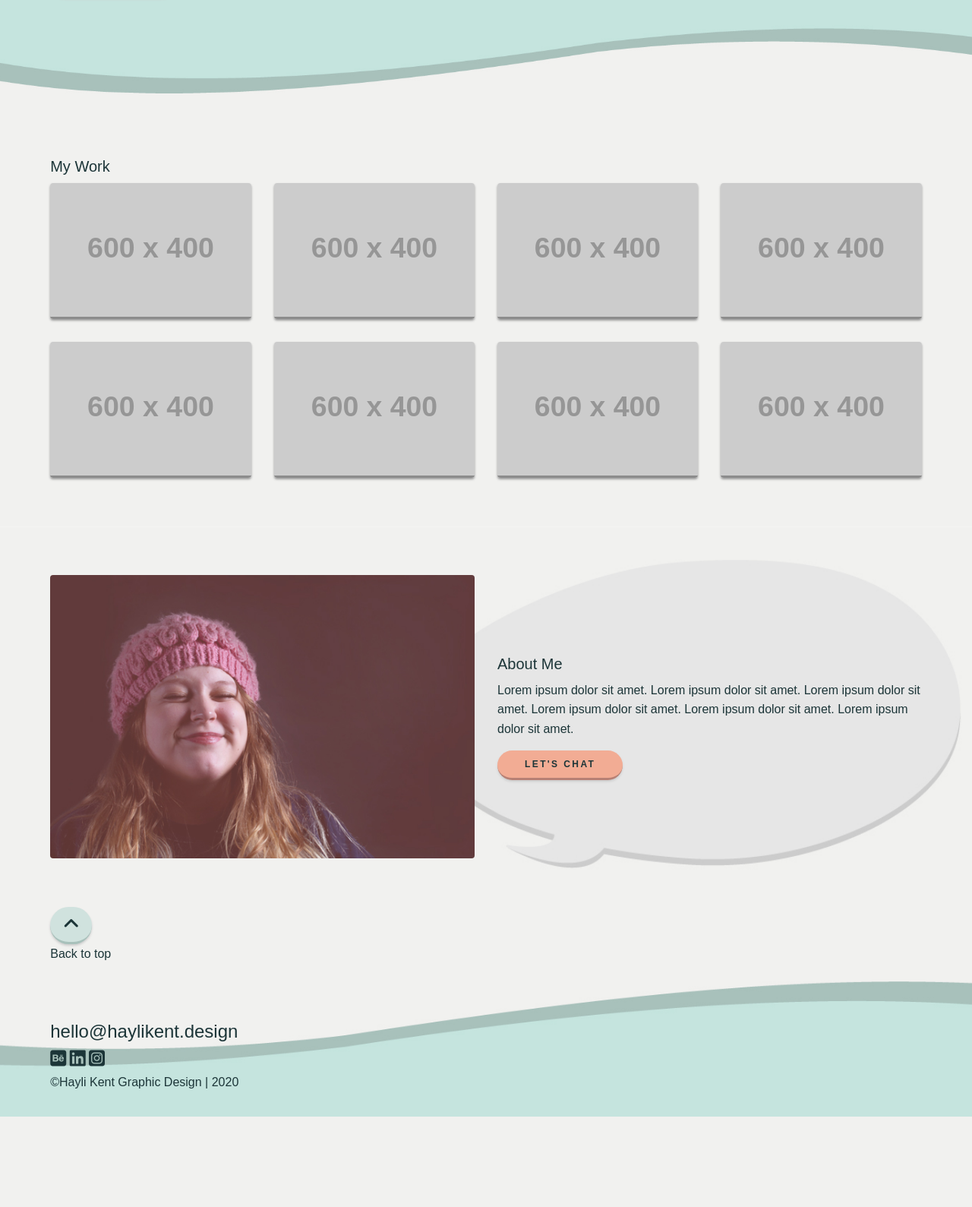
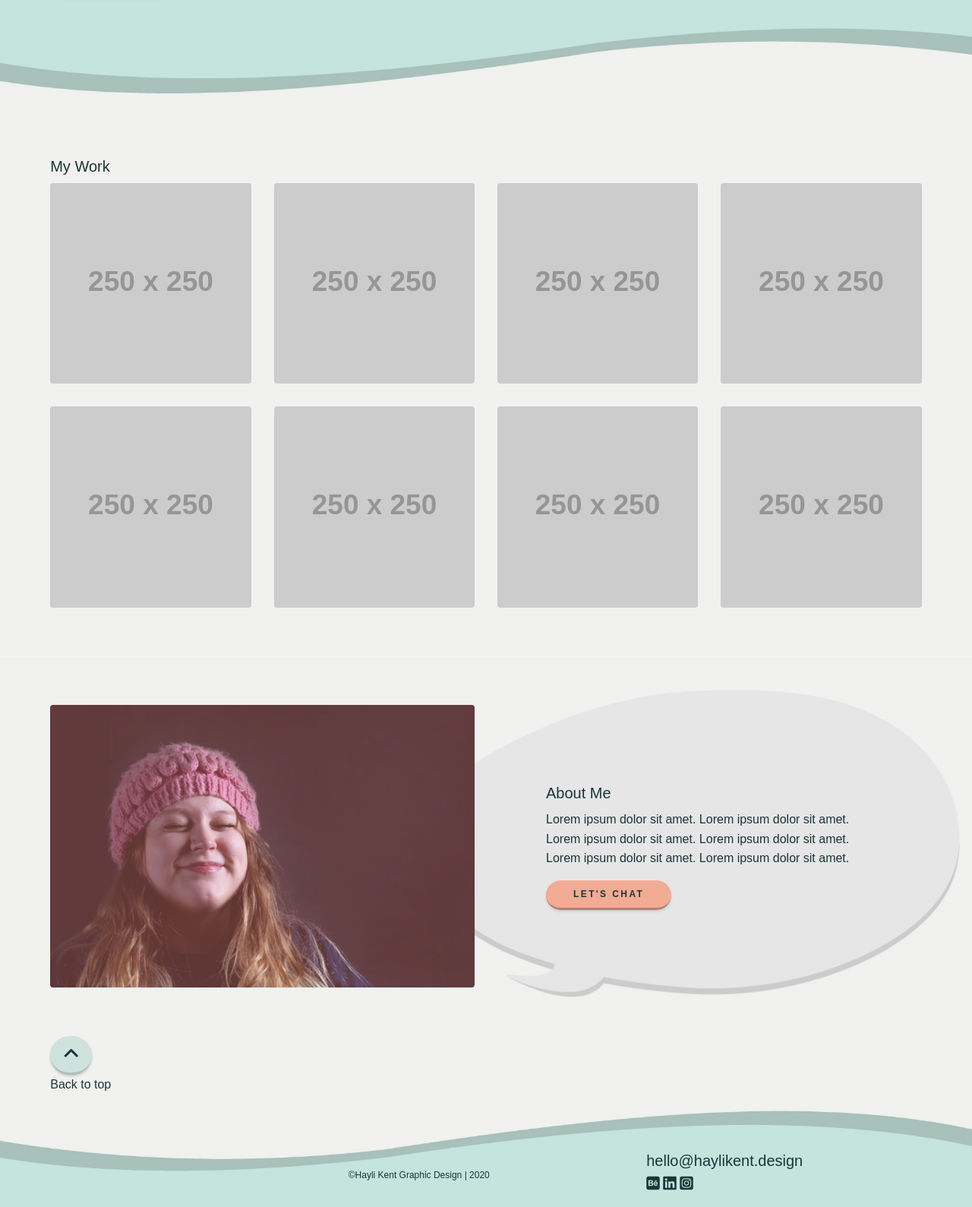
Before and after one commit to haylikent/hayli-kent-design, a plain HTML site: page index.html in a window 1280 px wide. Shown: the part 421-2010 px from the top of the page at 76% size. Before the commit the page ends 1891 px from the top, so only its background shows below. Drawn offline with Linux system fonts and the light colour scheme; placeholder pictures from the web are drawn by us; a web font is replaced by a local one.

Commit message:
fixed some issues from github feedback

```diff
--- a/css/main.css
+++ b/css/main.css
@@ -203,13 +203,7 @@ p, h1, h2, h3, h4 {
 
 
 
-footer a {
-  color: #1c3538;
-  font-size: 1.5em;
-}
-footer a:hover {
-  color: #e1827c;
-}
+
 
 
 @media screen and (min-width: 40em) {
@@ -229,47 +223,8 @@ footer a:hover {
 }
   /* ---------------- IMAGE HOVERS ----------------- */
 
-  .kent-image {
-    font-size: .75rem;
-    font-family: helvetica;
-    text-decoration: none;
-    text-transform: uppercase;
-    letter-spacing: .2em;
-    border-radius: 4px;
-    border-bottom: 0.25em solid #8C8C8C;
-    -moz-transition: 0.1s;
-    -webkit-transition: 0.1s;
-    transition: 0.1s;
-    box-shadow: 0 2px 3px #999;
-    position: relative;
-  }
-  .kent-image:hover {
-    border-bottom-width: 0;
-    margin-top: 3px;
-    opacity: .8;
-  }
-
-  /* *, *:before, *:after{
-    margin: 0;
-    padding: 0;
-    -webkit-box-sizing: border-box;
-    -moz-box-sizing:border-box;
-    box-sizing: border-box;
-  }
 
 
-  @media screen and (max-width: 640px){
-    .container{
-      display: block;
-      width: 100%;
-    }
-  }
-
-  @media screen and (min-width: 900px){
-    .container{
-      width: 33.33333%;
-    }
-  }
 
 
   .content {
@@ -277,6 +232,7 @@ footer a:hover {
     width: 100%;
     margin: auto;
     overflow: hidden;
+
   }
 
   .content .content-overlay {
@@ -289,9 +245,9 @@ footer a:hover {
     bottom: 0;
     right: 0;
     opacity: 0;
-    -webkit-transition: all 0.4s ease-in-out 0s;
-    -moz-transition: all 0.4s ease-in-out 0s;
-    transition: all 0.4s ease-in-out 0s;
+    transition: 0.1s;
+    -moz-transition: 0.1s;
+    -webkit-transition: 0.1s;
   }
 
   .content:hover .content-overlay{
@@ -308,30 +264,25 @@ footer a:hover {
     padding-left: 1.5em;
     padding-right: 1em;
     width: 100%;
-    top: 75%;
-    left: 50%;
+    top: 0%;
+    left: 0%;
     opacity: 0;
-    -webkit-transform: translate(-50%, -50%);
-    -moz-transform: translate(-50%, -50%);
-    transform: translate(-50%, -50%);
-    -webkit-transition: all 0.3s ease-in-out 0s;
-    -moz-transition: all 0.3s ease-in-out 0s;
-    transition: all 0.3s ease-in-out 0s;
+
   }
-
   .content:hover .content-details{
-    top: 75%;
-    left: 50%;
+    top: 60%;
+    left: 0%;
     opacity: 1;
+    color: #fff;
   }
-
+   .content-details p, .content-details h3 {
+     color: #fff;
+   }
  .content {
    color: #fff;
  }
 
-  .fadeIn-left{
-    left: 20%;
-  }
+
 
 
   /* ---------------- TYPOGRAPHY ------------------------------------- */
@@ -400,7 +351,7 @@ h3 {
   background-color: #d0e2de;
   font-size: .75rem;
   font-family: helvetica;
-  padding: 10px 17px;
+  padding: 11px 17px;
   border-radius: 50px;
   border-bottom: 3px solid #a8c1bb;
   -moz-transition: 0.1s;
@@ -432,6 +383,8 @@ a.arrow {
     padding-bottom: 2rem;
     width: 92%;
   }
+
+
 /* Galaxy S5 portrait */
 @media screen
   and (device-width: 360px)
@@ -457,11 +410,35 @@ a.arrow {
     #back-to-top.grid-container {
       padding-bottom: 0;
     }
+
+    #about .align-self-middle{
+      padding: 1.5rem;
+    }
     }
 
+    @media screen and (min-width: 64em) {
+      #about .align-self-middle{
+        padding: 4rem;
+      }
+    }
     footer .grid-container {
-      padding-top: 3.5em;
-      padding-bottom: 1em;
+      padding-top: 3.5rem;
+      padding-bottom: 1rem;
+    }
+
+
+     /* ---------------- FOOTER ------------------------------------- */
+
+     footer a {
+      color: #1c3538;
+      font-size: 1.25em;
+    }
+    footer a:hover {
+      color: #e1827c;
+    }
+
+    footer .align-self-bottom {
+      font-size: .75rem;
     }
   /* ----------------- ASPECT RATIOS ------------------------------------------- */
 
@@ -556,6 +533,15 @@ div[class*="ratio-"] img {
  .inherit {
    display: inherit;
  }
- @media screen and (min-width: 64em) {
+ .float-right-small {
+   float: right;
+ }
+ .small-display-none {
+   display: none;
+ }
+ @media screen and (min-width: 40em) {
+ .float-right-small {
+   float:none;
+ }
 
   }
--- a/index.html
+++ b/index.html
@@ -31,6 +31,8 @@
         </nav>
       </div>
     </div>
+
+
     <div class="grid-container">
       <div class="grid-x">
         <div class="cell small-12 medium-7">
@@ -48,66 +50,8 @@
   <main>
 <section class="grid-container" id="work">
   <h2>My Work</h2>
-  <div class="grid-x grid-margin-x grid-margin-y">
 
-
-    <div class="cell small-12 medium-6 large-3">
-      <a href="continental-commons.html">
-        <img src="https://via.placeholder.com/600x400" class="kent-image">
-      </a>
-    </div>
-
-    <div class="cell small-12 medium-6 large-3">
-      <a href="etsy.html">
-        <img src="https://via.placeholder.com/600x400" class="kent-image">
-      </a>
-    </div>
-
-    <div class="cell small-12 medium-6 large-3">
-      <a href="etsy.html">
-        <img src="https://via.placeholder.com/600x400" class="kent-image">
-      </a>
-    </div>
-
-    <div class="cell small-12 medium-6 large-3">
-      <a href="etsy.html">
-        <img src="https://via.placeholder.com/600x400" class="kent-image">
-      </a>
-    </div>
-
-    <div class="cell small-12 medium-6 large-3">
-      <a href="etsy.html">
-        <img src="https://via.placeholder.com/600x400" class="kent-image">
-      </a>
-    </div>
-
-    <div class="cell small-12 medium-6 large-3">
-      <a href="etsy.html">
-        <img src="https://via.placeholder.com/600x400" class="kent-image">
-      </a>
-    </div>
-
-    <div class="cell small-12 medium-6 large-3">
-      <a href="etsy.html">
-        <img src="https://via.placeholder.com/600x400" class="kent-image">
-      </a>
-    </div>
-
-    <div class="cell small-12 medium-6 large-3">
-      <a href="etsy.html">
-        <img src="https://via.placeholder.com/600x400" class="kent-image">
-      </a>
-    </div>
-
-
-  </div>
-  </section>
-
-
-
-
-
-<!-- <div class="grid-x grid-margin-x grid-margin-y">
+<div class="grid-x grid-margin-x grid-margin-y">
 
       <div class="container cell small-12 medium-6 large-3">
         <a href="etsy.html">
@@ -127,8 +71,8 @@
           <div class="content">
             <div class="content-overlay img-rounded"></div>
             <img class="content-image img-rounded" src="https://via.placeholder.com/250">
-            <div class="content-details fadeIn-left">
-              <h3>NEWP</h3>
+            <div class="content-details">
+              <h3>Nebraska Writing Project</h3>
               <p>Branding & Campaign</p>
             </div>
           </div>
@@ -140,8 +84,8 @@
             <div class="content">
               <div class="content-overlay img-rounded"></div>
               <img class="content-image img-rounded" src="https://via.placeholder.com/250">
-              <div class="content-details fadeIn-left">
-                <h3>IDA</h3>
+              <div class="content-details">
+                <h3>International Darksky Association</h3>
                 <p>Social Activism</p>
               </div>
             </div>
@@ -153,24 +97,24 @@
               <div class="content">
                 <div class="content-overlay img-rounded"></div>
                 <img class="content-image img-rounded" src="https://via.placeholder.com/250">
-                <div class="content-details fadeIn-left">
+                <div class="content-details">
                   <h3>Peter Pan</h3>
                   <p>Book Design</p>
                 </div>
               </div>
               </a>
-            </div> -->
+            </div>
 
 
       <!-- second row -->
-      <!-- <div class="container cell small-12 medium-6 large-3">
+    <div class="container cell small-12 medium-6 large-3">
         <a href="continental-commons.html">
           <div class="content">
             <div class="content-overlay img-rounded"></div>
             <img class="content-image img-rounded" src="https://via.placeholder.com/250">
-            <div class="content-details fadeIn-left">
-              <h3 class="smaller">Continental Commons</h3>
-              <p>Branding, Booklet, & Website</p>
+            <div class="content-details">
+              <h3>Continental Commons</h3>
+              <p>Branding, Publication, & Website</p>
             </div>
           </div>
           </a>
@@ -181,7 +125,7 @@
             <div class="content">
               <div class="content-overlay img-rounded"></div>
               <img class="content-image img-rounded" src="https://via.placeholder.com/250">
-              <div class="content-details fadeIn-left">
+              <div class="content-details">
                 <h3>Period Co.</h3>
                 <p>Branding & Packaging</p>
               </div>
@@ -194,8 +138,8 @@
               <div class="content">
                 <div class="content-overlay img-rounded"></div>
                 <img class="content-image img-rounded" src="https://via.placeholder.com/250">
-                <div class="content-details fadeIn-left">
-                  <h3 class="smaller">Wands for Wildlife</h3>
+                <div class="content-details">
+                  <h3>Wands for Wildlife</h3>
                   <p>Website Design</p>
                 </div>
               </div>
@@ -207,26 +151,27 @@
                 <div class="content">
                   <div class="content-overlay img-rounded"></div>
                   <img class="content-image img-rounded" src="https://via.placeholder.com/250">
-                  <div class="content-details fadeIn-left">
-                    <h3 class="smaller">Little Free Library</h3>
+                  <div class="content-details">
+                    <h3>Little Free Libraries</h3>
                     <p>Branding & Campaign</p>
                   </div>
                 </div>
                 </a>
-              </div> -->
+              </div>
+              </div>
 
-
+            </section>
 
     <section id="about">
       <div class="grid-container">
       <div class="grid-x grid-margin-x">
-        <img class="cell small-12 medium-6 img-rounded" src="img/studio-portrait.jpg" width="300">
+        <img class="cell small-12 medium-6 img-rounded" src="img/studio-portrait.jpg">
 
         <div class="cell small-12 medium-6 align-self-middle">
           <h2>About Me</h2>
           <p>Lorem ipsum dolor sit amet. Lorem ipsum dolor sit amet. Lorem ipsum dolor sit amet. Lorem ipsum dolor sit
             amet. Lorem ipsum dolor sit amet. Lorem ipsum dolor sit amet.</p>
-          <a class="kent-button" href="mailto:hello@haylikent.design"><b>Let's Chat</b></a>
+          <a class="kent-button float-right-small" href="mailto:hello@haylikent.design"><b>Let's Chat</b></a>
 
         </div>
       </div>
@@ -246,9 +191,14 @@
 
   <footer id="contact">
     <div class="grid-container">
-      <div class="grid-x">
+      <div class="grid-x grid-margin-x">
 
-      <div>
+
+        <div class="cell small-6 large-4 align-self-bottom large-offset-4">
+          <p>©Hayli Kent Graphic Design | 2020</p>
+        </div>
+
+      <div class="cell small-6 large-4">
 
           <a href="mailto:hello@haylikent.design" class="inherit">hello@haylikent.design</a>
 
@@ -256,9 +206,9 @@
        <a href="https://www.linkedin.com/in/hayli-kent-5b444a192/" target="_blank"><i   class="fab fa-linkedin"></i></a>
       <a href="https://www.instagram.com/haylikent/" target="_blank"><i class="fab fa-instagram-square"></i></a>
 
+    </div>
 
-      <p>©Hayli Kent Graphic Design | 2020</p>
-    </div>
+
 
   </div>
 
```
Also changed, not shown: continental-commons.html (+20 -22 lines).
